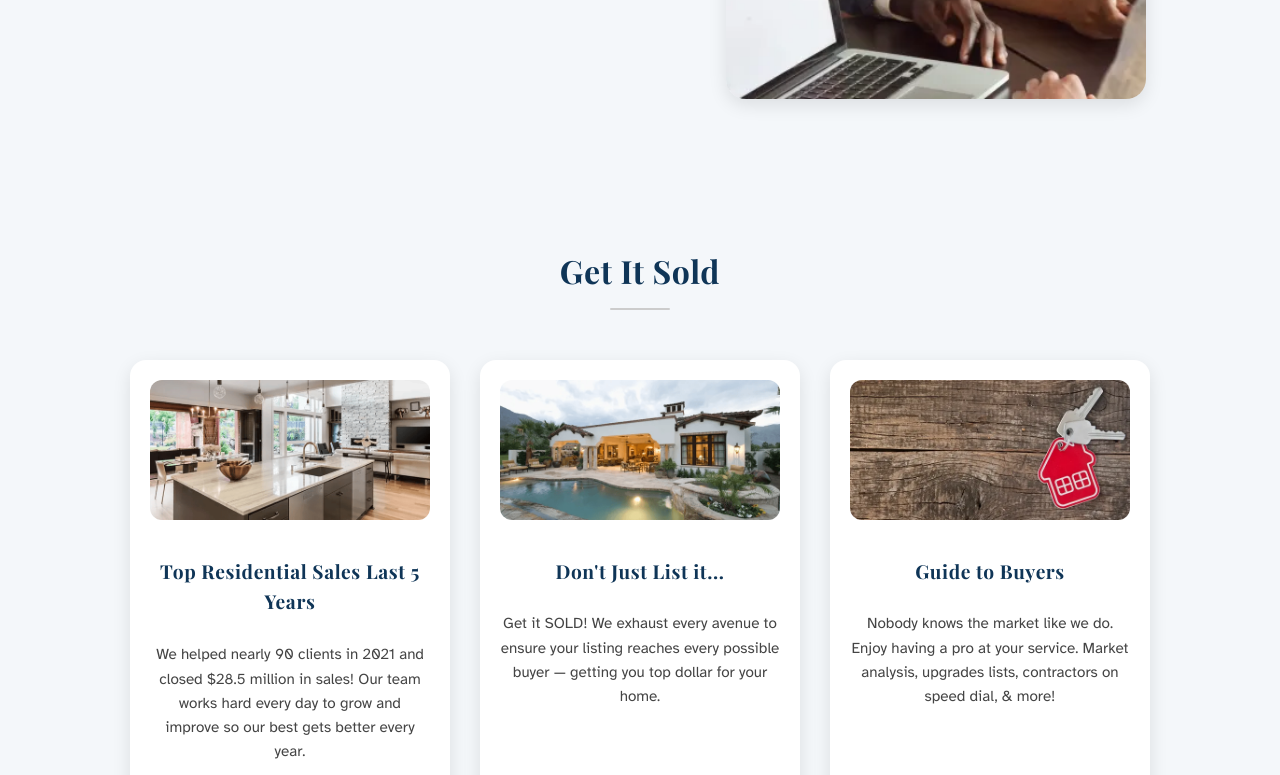
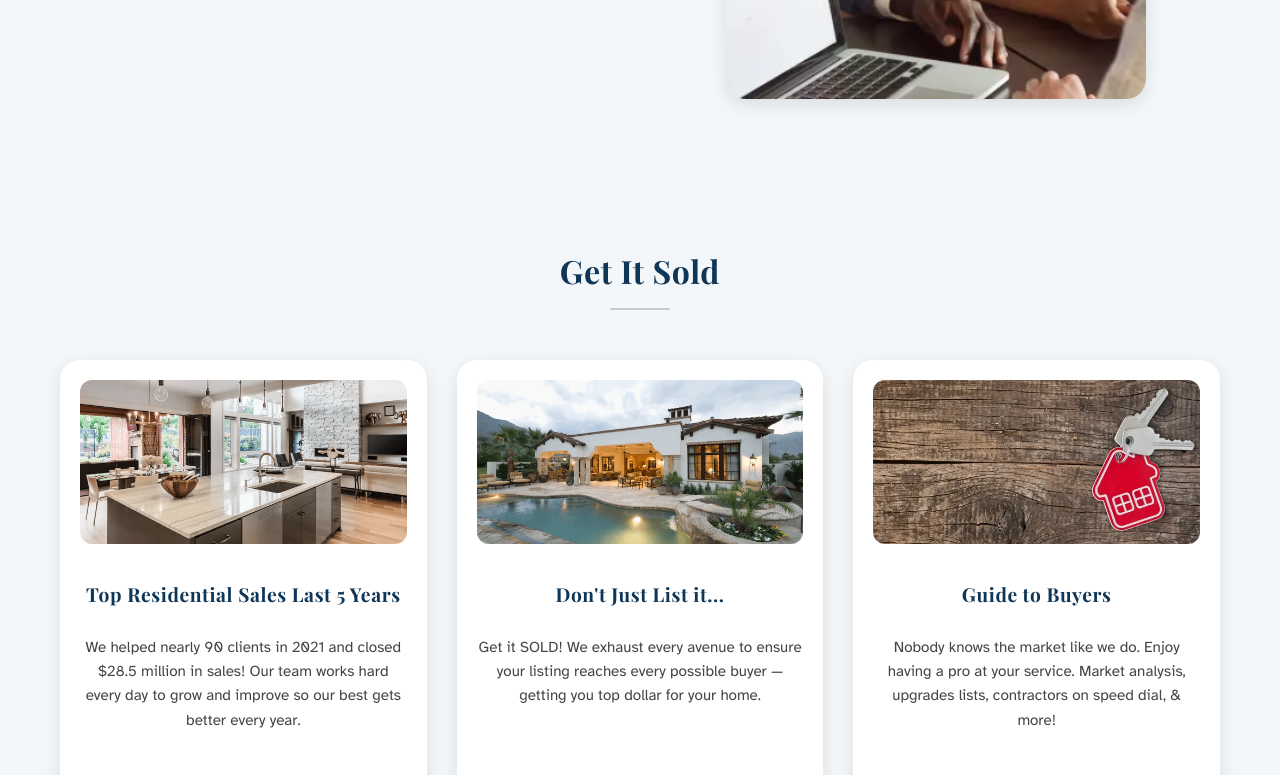
Before and after one commit to Rikkeru/Home-Project, a website: page my-webpage/src/index.html in a window 1280 px wide. Shown: the part 2025-2800 px from the top of the page. Drawn offline with nearby package versions, Linux system fonts and the light colour scheme.

Commit message:
committed a change

```diff
--- a/my-webpage/src/css/styles.css
+++ b/my-webpage/src/css/styles.css
@@ -104,7 +104,7 @@ h4,
   color: var(--primary-contrast);
   padding: 12px 22px;
   border: none;
-  border-radius: 4px;
+  border-radius: 20px;
   cursor: pointer;
   font-weight: 700;
   letter-spacing: 0.2px;
@@ -124,7 +124,7 @@ h4,
   background: transparent;
   border: 1px solid var(--primary);
   padding: 10px 18px;
-  border-radius: 4px;
+  border-radius: 20px;
   cursor: pointer;
   color: var(--primary);
   font-weight: 700;
@@ -273,27 +273,28 @@ section h2 {
 
 .promo-carousel {
   display: flex;
+  flex-direction: row;
   justify-content: center;
+  align-items: stretch;
   gap: 30px;
-  overflow-x: auto;
-  scroll-snap-type: x mandatory;
+  flex-wrap: wrap;
   padding: 20px 0;
-  -webkit-overflow-scrolling: touch;
 }
 
 .promo-card {
-  flex: 0 0 auto;
-  width: 320px;
-  background: var(--card-bg);
-  border-radius: 16px;
-  box-shadow: var(--shadow);
-  padding: 20px;
-  scroll-snap-align: start;
+  flex: 1 1 320px;
   display: flex;
   flex-direction: column;
-  justify-content: flex-start;
+  justify-content: space-between;
+  height: 100%;
+  min-height: 500px;
+  padding: 20px;
+  background: var(--card-bg);
+  border-radius: 20px;
+  box-shadow: var(--shadow);
   text-align: center;
   transition: transform 0.3s ease;
+  overflow: hidden;
 }
 
 .promo-card:hover {
@@ -316,7 +317,7 @@ section h2 {
 .promo-card p {
   font-size: 0.95rem;
   color: #444;
-  margin-bottom: 16px;
+  margin-bottom: 12px;
 }
 
 .promo-card .btn-dark {
@@ -741,8 +742,17 @@ section h2 {
     order: 1;
   }
 
+  .promo-carousel {
+    flex-direction: column;
+    align-items: center;
+    overflow-x: unset;
+    scroll-snap-type: none;
+    padding: 0;
+  }
+
   .promo-card {
-    width: 85%;
+    width: 92%;
+    max-width: 400px;
   }
 
   .listing-form {
```
